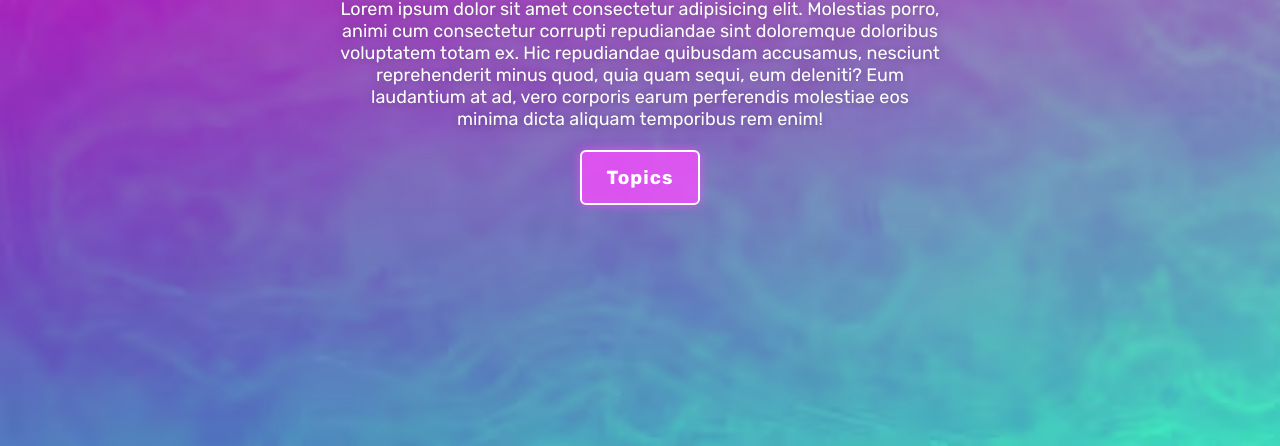
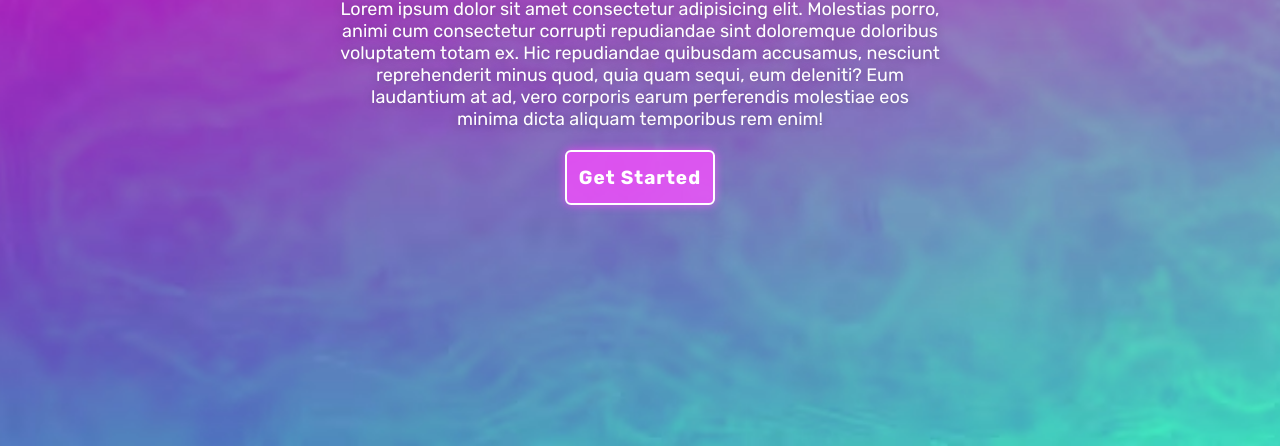
Before and after one commit to N1GHTF8RY/QuizWiz, a website: page index.html in a window 1280 px wide. Shown: the part 354-800 px from the top of the page. Drawn offline with Linux system fonts and the light colour scheme.

Commit message:
Changed the button name

```diff
--- a/index.html
+++ b/index.html
@@ -27,7 +27,7 @@
             <div class="home-content">
                 <h1>Welcome to QuizWiz</h1>
                 <p>Lorem ipsum dolor sit amet consectetur adipisicing elit. Molestias porro, animi cum consectetur corrupti repudiandae sint doloremque doloribus voluptatem totam ex. Hic repudiandae quibusdam accusamus, nesciunt reprehenderit minus quod, quia quam sequi, eum deleniti? Eum laudantium at ad, vero corporis earum perferendis molestiae eos minima dicta aliquam temporibus rem enim!</p>
-                <button class="start-button">Topics</button>
+                <button class="start-button">Get Started</button>
             </div>
         </section>
 
--- a/styles.css
+++ b/styles.css
@@ -86,7 +86,7 @@
 
 
 .home-content .start-button{
-    width: 120px;
+    width: 150px;
     height: 55px;
     background: rgba(252, 76, 255, 0.751);
     border: 2px solid rgb(255, 255, 255);
```
